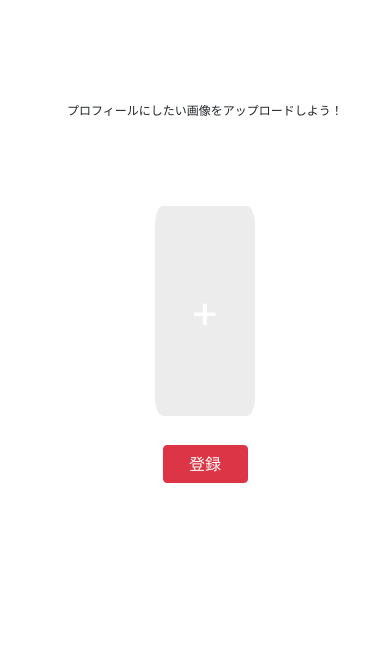
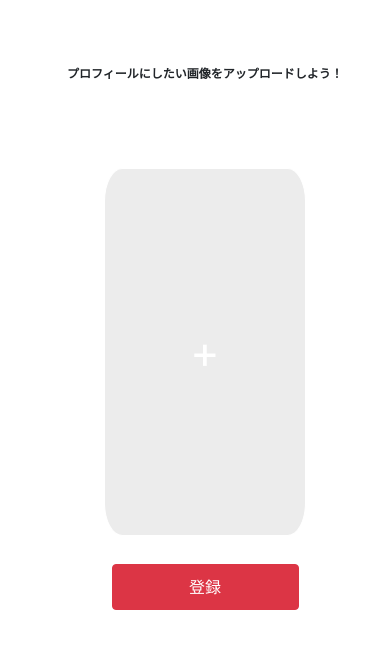
Before and after one commit to kaitoyokohamaa/MAYOELUSHEEP, a React (Create React App) app: page /profile in a window 390 px wide. Shown: the top 648 px of the page. Built offline with nearby package versions, Linux system fonts and the light colour scheme.

Commit message:
デザインもろとも変更

```diff
--- a/src/App.css
+++ b/src/App.css
@@ -6,7 +6,7 @@ body {
   font-family: 'Roboto', sans-serif;
   font-size: 20px;
   line-height: 1;
-  background-color: #f7f7f7;
+  background-color: #f5f7fa;
   -webkit-font-smoothing: antialiased;
   -moz-osx-font-smoothing: grayscale;
 }
@@ -165,8 +165,10 @@ header .fl:last-child {
 }
 
 .matches {
-  margin-left: 180px;
-  margin-top: 40px;
+  padding-left: 410px;
+  padding-right: 410px;
+  padding-top: 40px;
+  background: #f5f7fa;
 }
 
 /* Stolen CSS */
--- a/src/axios.js
+++ b/src/axios.js
@@ -1,8 +1,7 @@
 import axios from "axios";
 
 const instance = axios.create({
-  baseURL: `https://mayoeru-api.herokuapp.com/api`,
-  "Access-Control-Allow-Origin": "http://localhost:3000"
+  baseURL: `https://mayoeru-api.herokuapp.com/api`
 });
 
 export default instance;
--- a/src/screens/Profile/Profile.css
+++ b/src/screens/Profile/Profile.css
@@ -2,7 +2,7 @@
   transform: rotate(90deg);
   margin-top: 266px;
   width: 400px;
-  margin-left: -59px;
+  margin-left: -65px;
 }
 
 .progress-bar.progress-bar-animated.progress-bar-striped {
@@ -12,8 +12,31 @@
 .progressbarstyle {
   background-color: white;
   height: 100vh;
-  width: 20%;
+  width: 85%;
   box-shadow: 10px 10px 15px -10px;
+}
+
+.mainname {
+  margin-top: 5%;
+  font-family: serif;
+  font-weight: bold;
+}
+
+.registerBtn {
+  width: 25%;
+  padding: 10px 20px;
+  margin: 20px auto
+}
+
+.img_upload {
+  width: "30%";
+  background-color: #ececec;
+  border-radius: 9%;
+  border: 1px solid;
+  padding: 21% 12%;
+  font-size: 45px;
+  color: #fff;
+  margin-top: 5%;
 }
 
 @media screen and (max-width: 414px) {
@@ -22,13 +45,20 @@
   }
 
   .img_upload {
-    width: 100%;
+    padding: 44% 25%;
+    margin-top: 5%;
   }
 
   .mainname {
     font-size: 12px;
-    margin-top: 30%;
+    margin-top: 19%;
     margin-bottom: 20%;
+  }
+
+  .registerBtn {
+    width: 55%;
+    padding: 10px 20px;
+    margin: 20px auto
   }
 
 
--- a/src/screens/Profile/Profile.js
+++ b/src/screens/Profile/Profile.js
@@ -63,16 +63,6 @@ export default class Profile extends Component {
                     className="img_upload"
                     htmlFor="file_upload"
                     onChange={this.fileSelectedHandler}
-                    style={{
-                      width: "30%",
-                      backgroundColor: "#ececec",
-                      borderRadius: "9%",
-                      border: "1px solid",
-                      padding: "21% 10%",
-                      fontSize: "45px",
-                      color: "#fff",
-                      marginTop: "5%"
-                    }}
                   >
                     +
                   </label>
@@ -87,10 +77,7 @@ export default class Profile extends Component {
 
                 <Button
                   variant="danger"
-                  style={{
-                    width: "25%",
-                    margin: "20px auto"
-                  }}
+                  className="registerBtn"
                   type="button"
                   onClick={this.fileUploadHandler}
                 >
--- a/src/screens/Register/Register.css
+++ b/src/screens/Register/Register.css
@@ -10,3 +10,34 @@
     border: 1px solid black;
     transition: border-color .15s ease-in-out, box-shadow .15s ease-in-out;
 }
+
+.form_size {
+    width: 20%;
+    margin: 0 auto;
+    margin-top: 10%;
+}
+
+.progressbar_style {
+    background-color: white;
+    height: 100vh;
+    width: 20%;
+    box-shadow: 10px 10px 15px -10px;
+}
+
+@media screen and (max-width: 414px) {
+    .progressbar_style {
+        display: none;
+    }
+
+    .form_size {
+        width: 80%;
+        margin: 0 auto;
+        margin-top: 30%;
+        padding: 0px;
+    }
+
+    .intro_name {
+        text-align: center;
+        margin-bottom: 20%;
+    }
+}
--- a/src/screens/Register/Register.js
+++ b/src/screens/Register/Register.js
@@ -42,8 +42,7 @@ const Register = () => {
   return (
     <div
       style={{
-        textAlign: "left",
-        paddingLeft: "20px"
+        textAlign: "left"
       }}
     >
       <div
@@ -51,7 +50,7 @@ const Register = () => {
           display: "flex"
         }}
       >
-        <div className="progressbarstyle">
+        <div className="progressbar_style">
           <div>
             <img
               src={LOGO}
@@ -64,7 +63,9 @@ const Register = () => {
           </div>
           <ProgressBar animated now={100} />
         </div>
-        <Form style={{ width: "20%", margin: "0 auto", marginTop: "10%" }}>
+
+        <Form className="form_size">
+          <p className="intro_name">自己紹介文</p>
           <Form.Group controlId="formGroupProfile">
             <Form.Label>プロフィール</Form.Label>
             <Form.Control
--- a/src/screens/Signup/Signup.module.css
+++ b/src/screens/Signup/Signup.module.css
@@ -5,7 +5,7 @@
 }
 
 .form {
-    margin-top: 10%;
+    margin-top: 14%;
     margin-left: -5%;
     width: 80%;
 }
```
